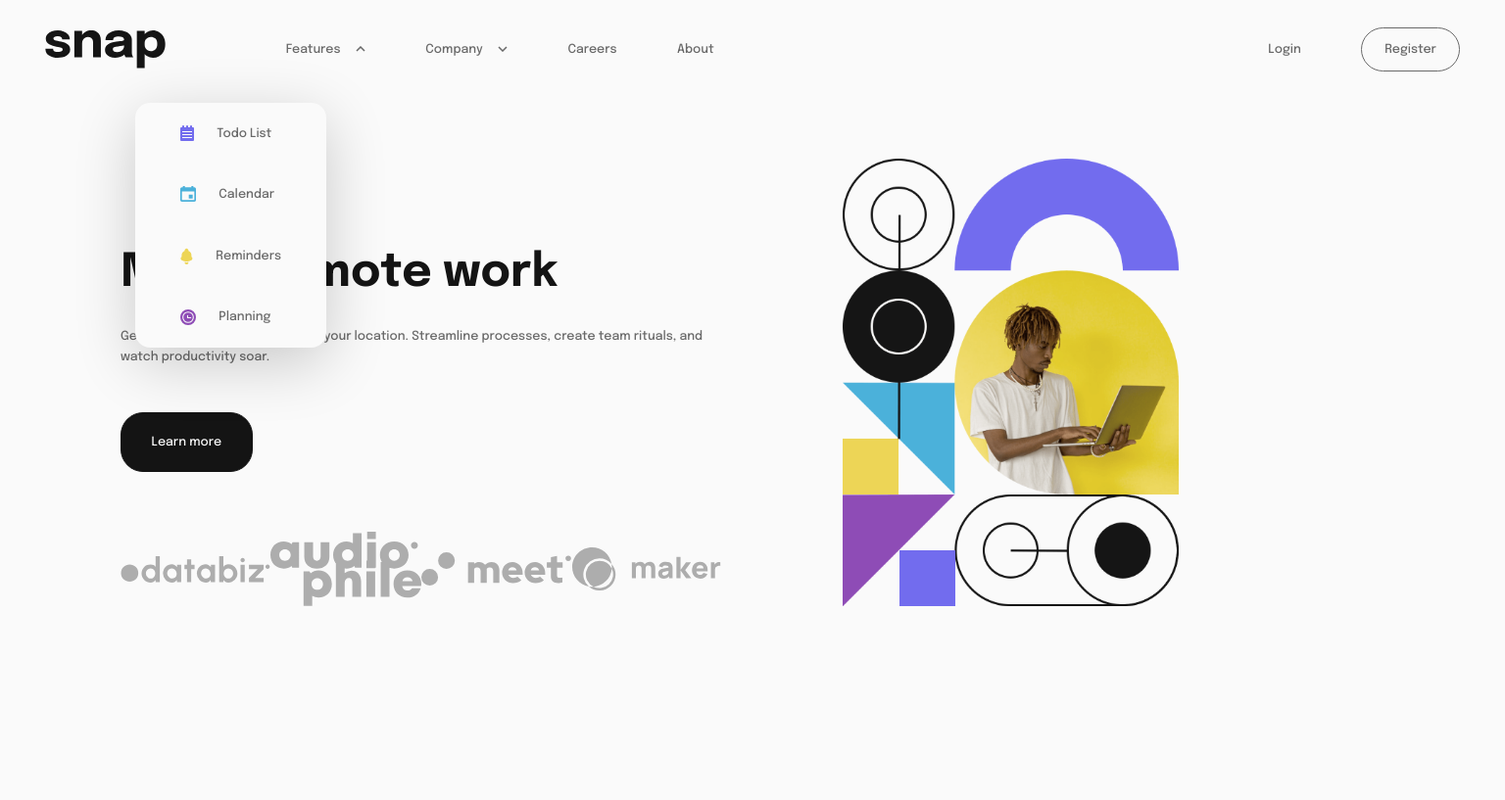
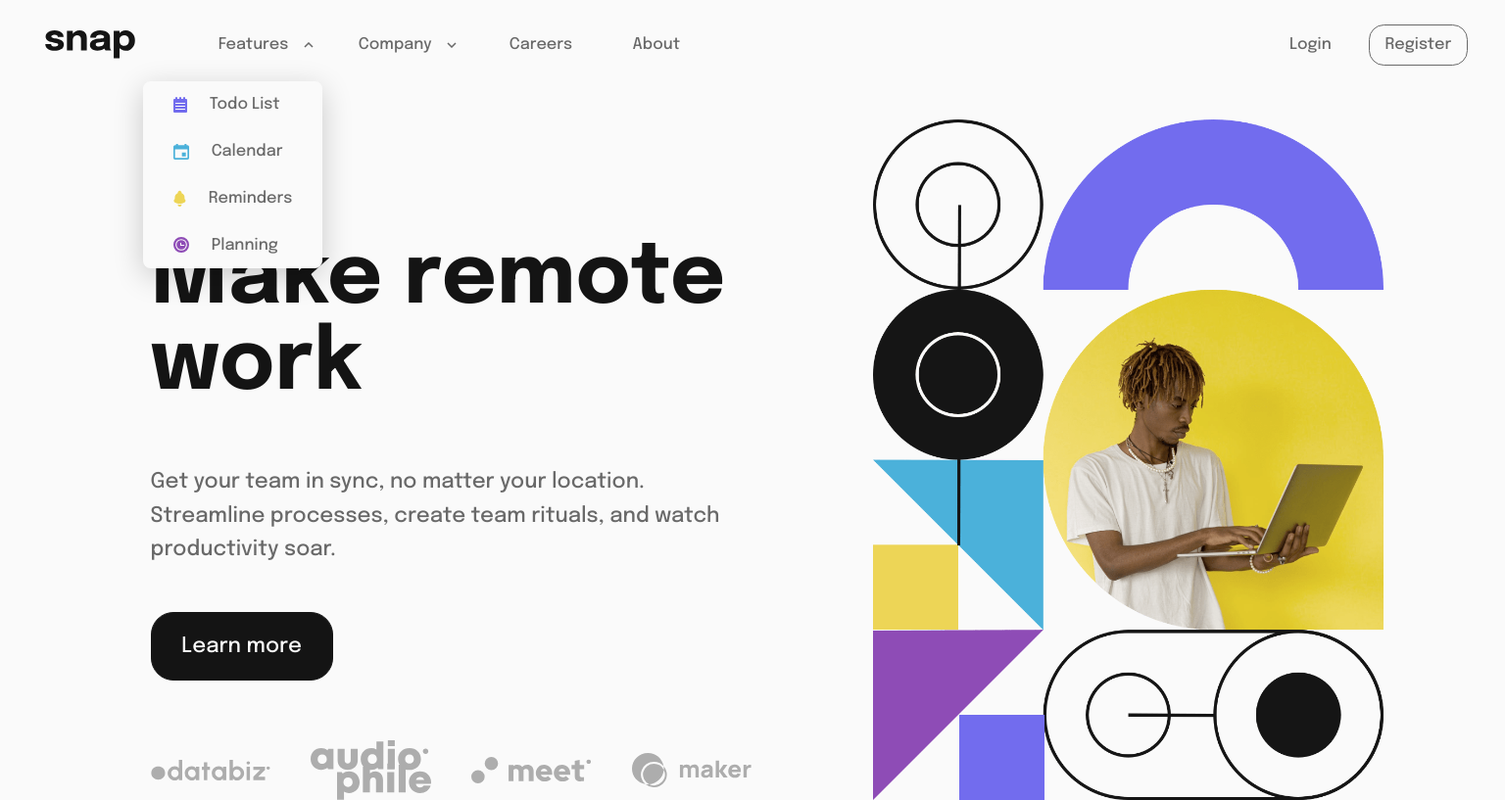
Before and after one commit to JoeMarv/snap, a plain HTML site: page index.html in a window 1536 px wide. Both pictures are taken after a click on the button "Features". Shown: the whole page at 98% size. Drawn offline with Linux system fonts and the light colour scheme.

Commit message:
1440 done

```diff
--- a/styles.css
+++ b/styles.css
@@ -448,3 +448,140 @@ button {
     }
     /* MENU STYLES END */
 }
+
+
+/*For screens >= 1440px */
+@media screen and (min-width: 1440px) {
+    h1 {
+        font-size: 4.8em;
+    }
+
+    .header {
+        margin: 2vw 2vw 2vw 3vw
+    }
+
+    .logo {
+        width: 6vw;
+    }
+
+    .hero-main-and-footer {
+        margin: 2vw 8vw;
+    }
+
+    .hero-container {
+        width: 40vw;
+    }
+
+    .main {
+        margin: 4vw 8vw 4vw 2vw;
+        width: 40vw;
+    }
+
+    .main span {
+        font-size: 1.2em;
+    }
+
+    .learn-btn {
+        margin: 3vw 0vw 0vw 0vw;
+        padding: 1.5vw 2vw;
+        font-size: 1.2em;
+        border-radius: 1.5vw;
+    }
+
+    .footer {
+        margin: 0vw 8vw 0vw 2vw;
+        width: 40vw;
+    }
+
+    .client {
+        width: 8vw;
+        object-fit:contain;
+    }
+
+    /* MENU STYLES START*/
+    .menu-content {
+        width: 89vw;
+    }
+
+    .menu-major {
+        margin: 0vw 0vw 0vw 2vw;
+    }
+
+    .menu-content button {
+        font-size: 0.9em;
+    }
+
+    .menu-expanded {
+        margin: 0vw 1.5vw;
+    }
+
+    .menu-expand {
+        margin: 2vw 0vw;
+    }
+
+    .menu-expand img {
+        margin: 0vw 0vw 0vw 1vw;
+    }
+
+    .down-icon {
+        display: flex;
+    }
+
+    .up-icon {
+        display: none;
+    }
+
+    .menu-expand-text {
+        border-radius: 0.5vw;
+        box-shadow: 0vw 0.5vw 2vw rgba(0, 0, 0, 0.2);
+        margin: 5vw 0vw 0vw 0vw;
+        font-size: 0.9em;
+        display: none;
+    }
+
+    .one {
+        margin-left: -5vw;
+    }
+
+    .menu-expand-text-container {
+        margin: 1vw 2vw;
+    }
+
+    .menu-expand-text-container img {
+        margin: 0vw 1.5vw 0vw 0vw;
+    }
+
+    .menu-content-content {
+        margin: 2vw;
+        font-size: 0.9em;
+    }
+
+    .register {
+        margin: 0vw 1vw;
+    }
+
+    .register span {
+        margin: 0vw 1vw;
+        font-size: 0.9em;
+    }
+
+    .register-btn {
+        padding: 0.75vw 1vw;
+        border-radius: 1vw;
+        margin: 0vw 1.5vw;
+    }
+
+    /* Menu toggle styles*/
+    .down .down-icon {
+        display: none;
+    }
+
+    .down .up-icon {
+        display: flex
+    }
+
+    .down .menu-expand-text {
+        display: flex;
+    }
+    /* MENU STYLES END */
+}
```
